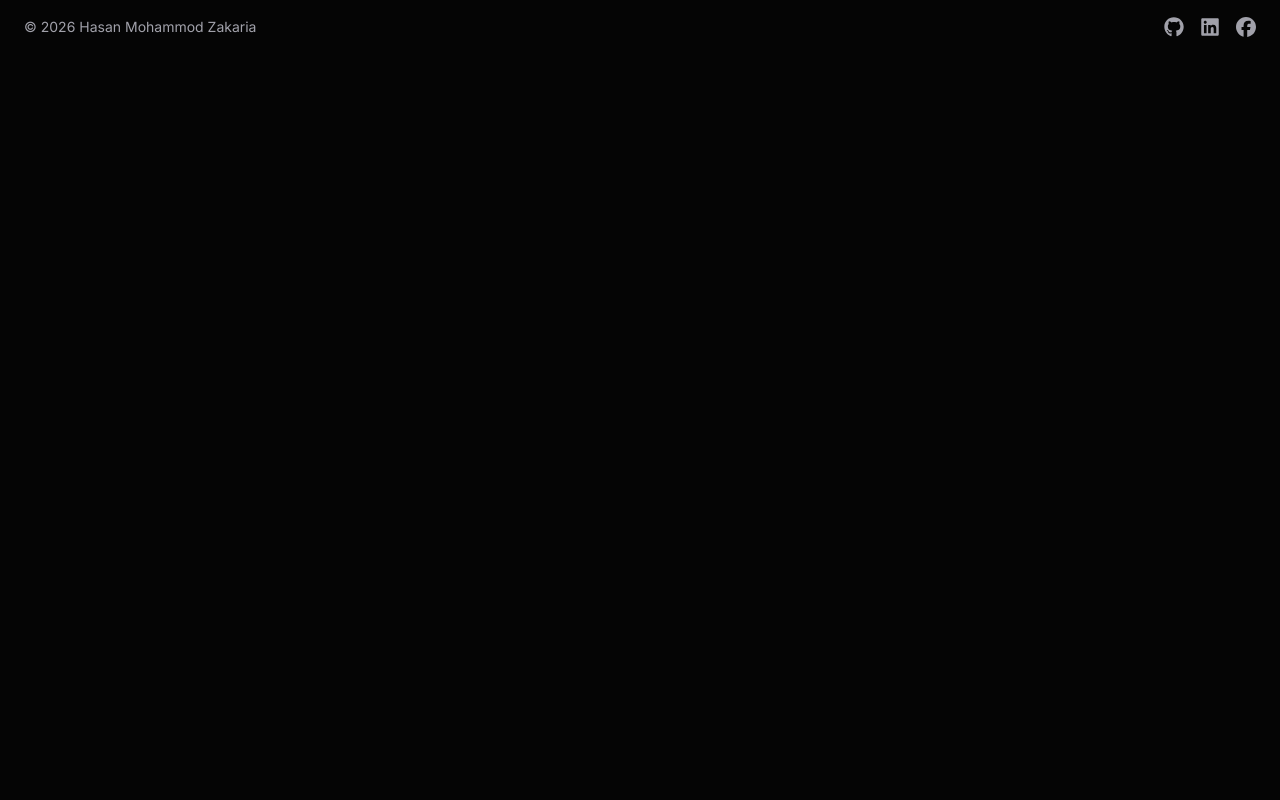
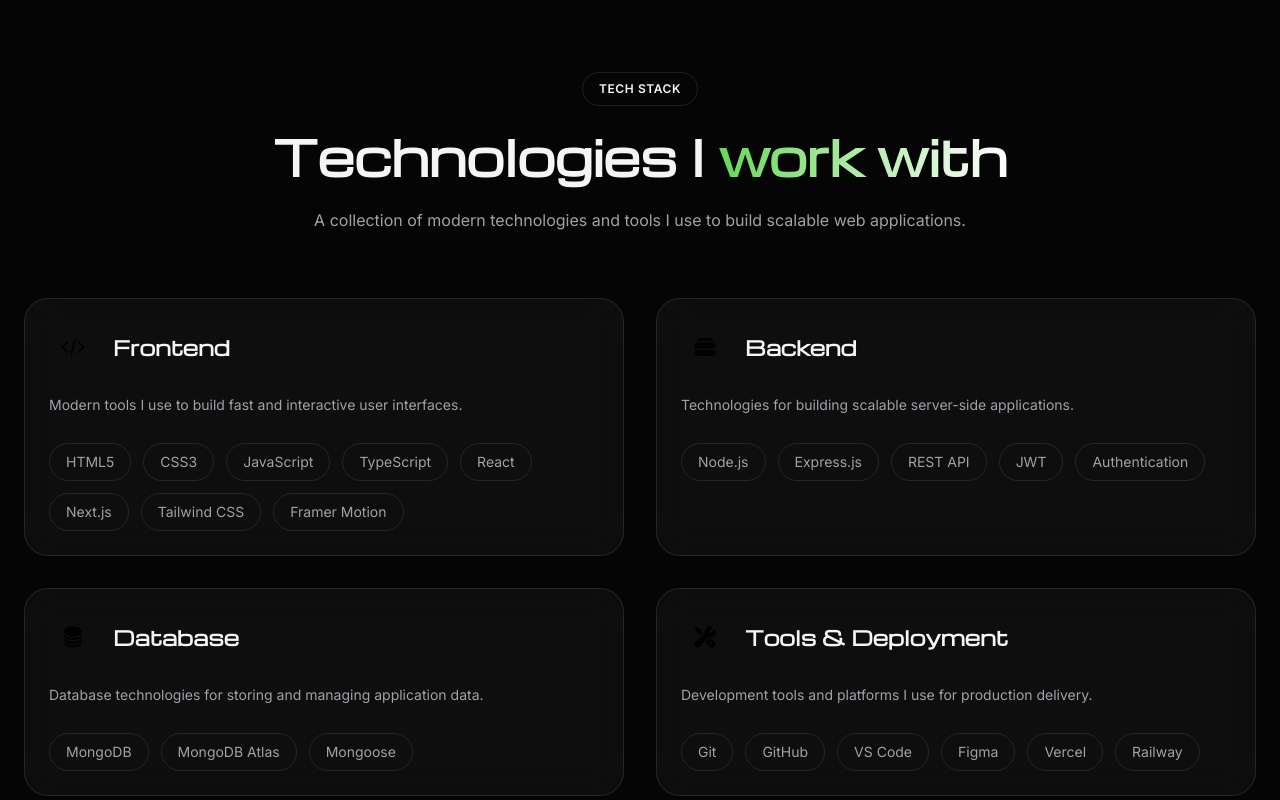
Before and after one commit to HasanMohammodZakaria/personal-portfolio, a Next.js app: page / in a window 1280 px wide. Shown: the part 3600-4400 px from the top of the page. Before the commit the page ends 3677 px from the top, so only its background shows below. Built offline with nearby package versions, Linux system fonts and the light colour scheme.

Commit message:
create  tech stack section

```diff
--- a/src/app/page.tsx
+++ b/src/app/page.tsx
@@ -2,6 +2,7 @@
 import DevelopmentProcess from "@/components/home/DevelopmentProcess";
 import FeaturedProjects from "@/components/home/FeaturedProjects";
 import Hero from "@/components/home/Hero";
+import TechStack from "@/components/home/TechStack";
 
 
 export default function Home() {
@@ -11,6 +12,7 @@
       <About />
       <FeaturedProjects />
       <DevelopmentProcess />
+      <TechStack />
     </div>
   );
 }
--- a/src/components/home/TechStack.tsx
+++ b/src/components/home/TechStack.tsx
@@ -0,0 +1,419 @@
+"use client";
+
+
+import {
+  motion,
+} from "framer-motion";
+
+
+import {
+  HiCodeBracket,
+  HiServerStack,
+  HiCircleStack,
+  HiWrenchScrewdriver,
+} from "react-icons/hi2";
+
+
+import SectionHeading from "@/components/ui/SectionHeading";
+
+import GlassCard from "@/components/ui/GlassCard";
+
+
+
+
+const techGroups = [
+
+  {
+    title:"Frontend",
+
+    description:
+      "Modern tools I use to build fast and interactive user interfaces.",
+
+    icon:HiCodeBracket,
+
+    technologies:[
+
+      "HTML5",
+
+      "CSS3",
+
+      "JavaScript",
+
+      "TypeScript",
+
+      "React",
+
+      "Next.js",
+
+      "Tailwind CSS",
+
+      "Framer Motion",
+
+    ],
+
+  },
+
+
+
+  {
+    title:"Backend",
+
+    description:
+      "Technologies for building scalable server-side applications.",
+
+    icon:HiServerStack,
+
+    technologies:[
+
+      "Node.js",
+
+      "Express.js",
+
+      "REST API",
+
+      "JWT",
+
+      "Authentication",
+
+    ],
+
+  },
+
+
+
+  {
+    title:"Database",
+
+    description:
+      "Database technologies for storing and managing application data.",
+
+    icon:HiCircleStack,
+
+    technologies:[
+
+      "MongoDB",
+
+      "MongoDB Atlas",
+
+      "Mongoose",
+
+    ],
+
+  },
+
+
+
+  {
+    title:"Tools & Deployment",
+
+    description:
+      "Development tools and platforms I use for production delivery.",
+
+    icon:HiWrenchScrewdriver,
+
+    technologies:[
+
+      "Git",
+
+      "GitHub",
+
+      "VS Code",
+
+      "Figma",
+
+      "Vercel",
+
+      "Railway",
+
+    ],
+
+  },
+
+
+];
+
+
+
+
+
+
+export default function TechStack(){
+
+
+  return (
+
+    <section
+
+      id="tech-stack"
+
+      className="
+        section-padding
+      "
+
+    >
+
+
+      <div
+
+        className="
+          mx-auto
+          max-w-7xl
+          px-6
+        "
+
+      >
+
+
+
+        <SectionHeading
+
+          badge="Tech Stack"
+
+          title="Technologies I"
+
+          highlight="work with"
+
+          description="
+            A collection of modern technologies
+            and tools I use to build scalable
+            web applications.
+          "
+
+        />
+
+
+
+
+
+
+
+        <div
+
+          className="
+            mt-16
+            grid
+            gap-8
+            md:grid-cols-2
+          "
+
+        >
+
+
+          {
+            techGroups.map(
+
+              (group,index)=>{
+
+
+                const Icon = group.icon;
+
+
+                return (
+
+                  <motion.div
+
+                    key={group.title}
+
+
+                    initial={{
+
+                      opacity:0,
+
+                      y:40,
+
+                    }}
+
+
+                    whileInView={{
+
+                      opacity:1,
+
+                      y:0,
+
+                    }}
+
+
+                    viewport={{
+
+                      once:true,
+
+                    }}
+
+
+                    transition={{
+
+                      duration:.5,
+
+                      delay:index * .1,
+
+                    }}
+
+                  >
+
+
+
+                    <GlassCard
+
+                      className="
+                        h-full
+                        p-6
+                      "
+
+                    >
+
+
+
+                      <div
+
+                        className="
+                          flex
+                          items-center
+                          gap-4
+                        "
+
+                      >
+
+                        <div
+
+                          className="
+                            flex
+                            h-12
+                            w-12
+                            items-center
+                            justify-center
+                            rounded-full
+                            bg-primary
+                            text-black
+                          "
+
+                        >
+
+                          <Icon size={24}/>
+
+
+                        </div>
+
+
+
+                        <h3
+
+                          className="
+                            text-xl
+                            font-semibold
+                          "
+
+                        >
+
+                          {group.title}
+
+
+                        </h3>
+
+
+                      </div>
+
+
+
+
+
+
+                      <p
+
+                        className="
+                          mt-5
+                          text-sm
+                          leading-7
+                          text-muted
+                        "
+
+                      >
+
+                        {group.description}
+
+
+                      </p>
+
+
+
+
+
+
+
+                      <div
+
+                        className="
+                          mt-6
+                          flex
+                          flex-wrap
+                          gap-3
+                        "
+
+                      >
+
+                        {
+                          group.technologies.map(
+
+                            (tech:string)=>(
+
+                              <span
+
+                                key={tech}
+
+                                className="
+                                  rounded-full
+                                  border
+                                  border-default
+                                  px-4
+                                  py-2
+                                  text-sm
+                                  text-muted
+                                "
+
+                              >
+
+                                {tech}
+
+
+                              </span>
+
+                            )
+
+                          )
+                        }
+
+
+                      </div>
+
+
+
+
+                    </GlassCard>
+
+
+
+                  </motion.div>
+
+
+                );
+
+
+              }
+
+            )
+          }
+
+
+
+        </div>
+
+
+
+
+      </div>
+
+
+    </section>
+
+  );
+
+}
```
